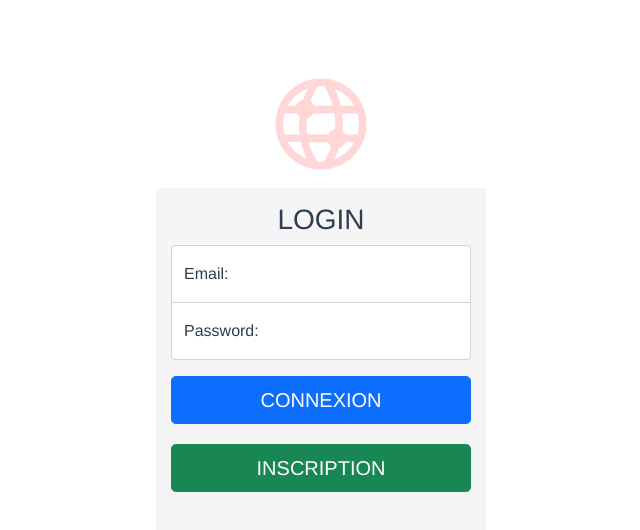
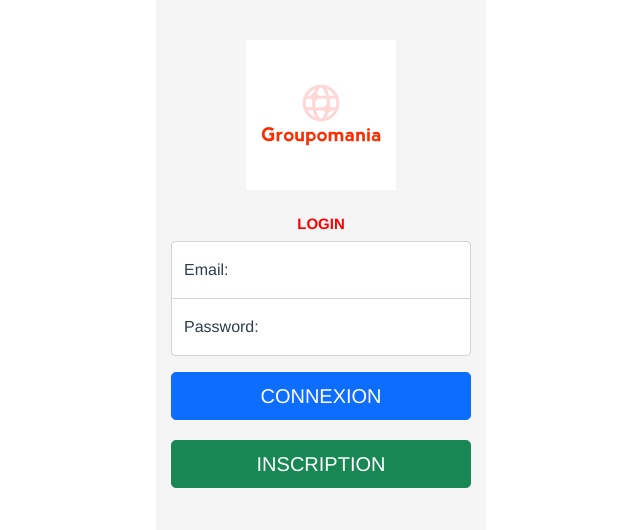
Before and after one commit to Jean-Noel-Esc/socialNetwork, a Vue app in the folder frontend/: page / in a window 1280 px wide. Shown: the top 530 px of the page, without its empty margins (319-959 px from the left). Built offline with nearby package versions, Linux system fonts and the light colour scheme.

Commit message:
Front modifs Login/ Main / App
Change some padding
Rewrite bootstrap default sttings
Colors
Sizing SVG

```diff
--- a/frontend/src/App.vue
+++ b/frontend/src/App.vue
@@ -1,6 +1,6 @@
 <template>
 <div>
-  <div id="nav"></div>
+  <!-- <div id="nav"></div> -->
   <router-view/>
 </div>
 </template>
--- a/frontend/src/views/Main.vue
+++ b/frontend/src/views/Main.vue
@@ -4,9 +4,8 @@
 
 <main>
     <section class="py-5 text-center container">
-        <div class="row py-lg-5">
+        <div id="publish" class="row py-lg-5 mx-0">
             <div class="col-lg-6 col-md-8 mx-auto">
-                <h1 class="fw-light">Bienvenu</h1>
                 <p>
                 <button class="btn btn-primary my-2" @click="$router.push({path:'addpost'})">PUBLIER</button>
                 </p>
@@ -54,6 +53,10 @@
     img{
         height: inherit;
         width: 30%;
+    }
+    #publish{
+        padding-top: 0px!important;
+        padding-bottom: 0px!important;
     }
     @media (min-width: 768px) {
         .bd-placeholder-img-lg {
--- a/frontend/src/views/login.vue
+++ b/frontend/src/views/login.vue
@@ -1,14 +1,10 @@
 <template>
 <div>
-        <!-- <font-awesome-icon class="icone-groupomania" icon="globe" size="3x"/>
-        <h1 class="title">LOGIN</h1> -->
-        <img src = "../assets/groupomania/icon.svg" alt="globe"/>
-
+    <!-- <img src = "../assets/groupomania/icon-above-font.svg" style="width: 50%; height: 200px;" alt="globe"/> -->
     <main class="form-signin text-center">
         <!-- <section class="col-12 col-md-8 mt-5 mx-auto p-3 bg-light rounded">  -->
-            <!-- <font-awesome-icon class="icone-groupomania" icon="globe" size="3x"/> -->
-            <h1 class="h3 fw-normal">LOGIN</h1>
-            <!-- <img src = "../assets/groupomania/icon.svg" alt="globe"/> -->
+            <img src = "../assets/groupomania/icon-above-font.svg" style="width: 50%; height: 200px;" alt="globe"/>
+            <h1>LOGIN</h1>
             <form @submit.prevent="submitForm()">
                 <div class="form-floating">
                     <input v-on:keydown="invalid = false" v-model="inputEmail" type="email" class="form-control" id="floatingInput" aria-describedby="emailHelp" placeholder="votre email">
@@ -42,11 +38,15 @@ main {
     background-color: #f5f5f5;
 }
 img{
-    height: 10%;
-    width: 10%;
+    height: 20%;
+    width: 20%;
 
 }
-
+h1 {
+    color:red;
+    font-size: 15px;
+    font-weight: bold;
+}
 .form-signin {
     width: 100%;
     max-width: 330px;
@@ -79,23 +79,9 @@ img{
 }
 
 button {
-    /* margin-top: 10px; */
     margin-bottom: 20px;
 }
 
-.bd-placeholder-img {
-    font-size: 1.125rem;
-    text-anchor: middle;
-    -webkit-user-select: none;
-    -moz-user-select: none;
-    user-select: none;
-}
-
-@media (min-width: 768px) {
-    .bd-placeholder-img-lg {
-        font-size: 3.5rem;
-        }
-}
 </style>
 
 <script>
```
